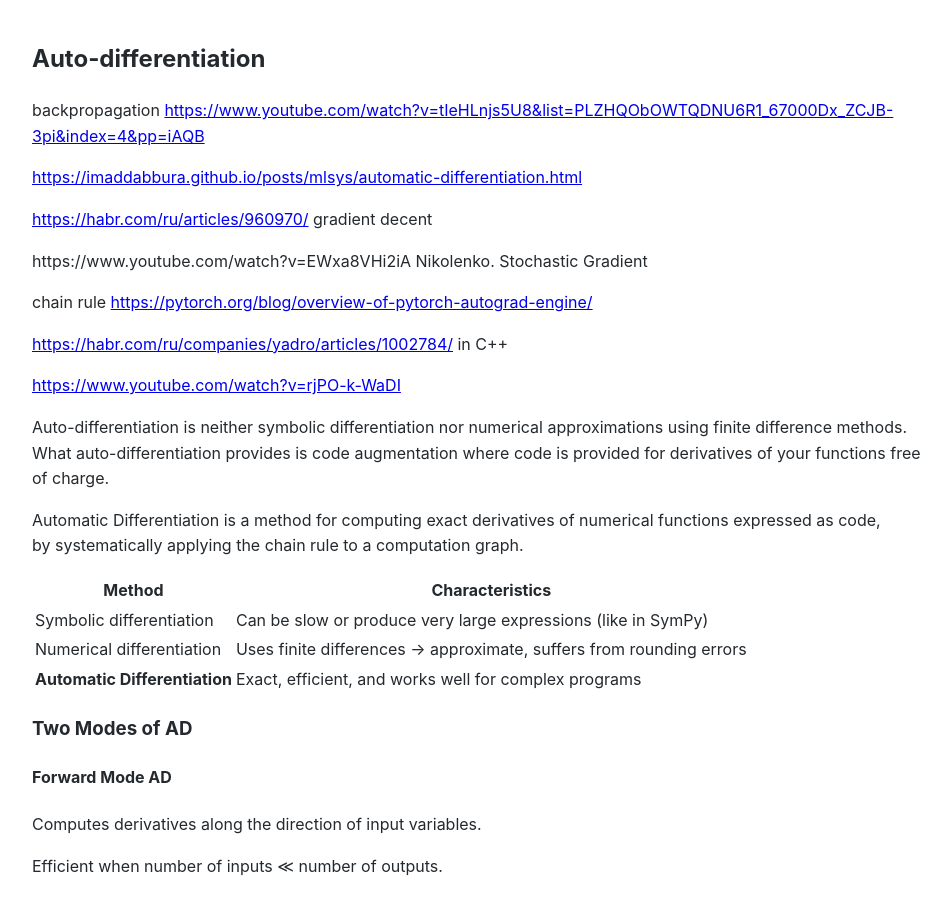
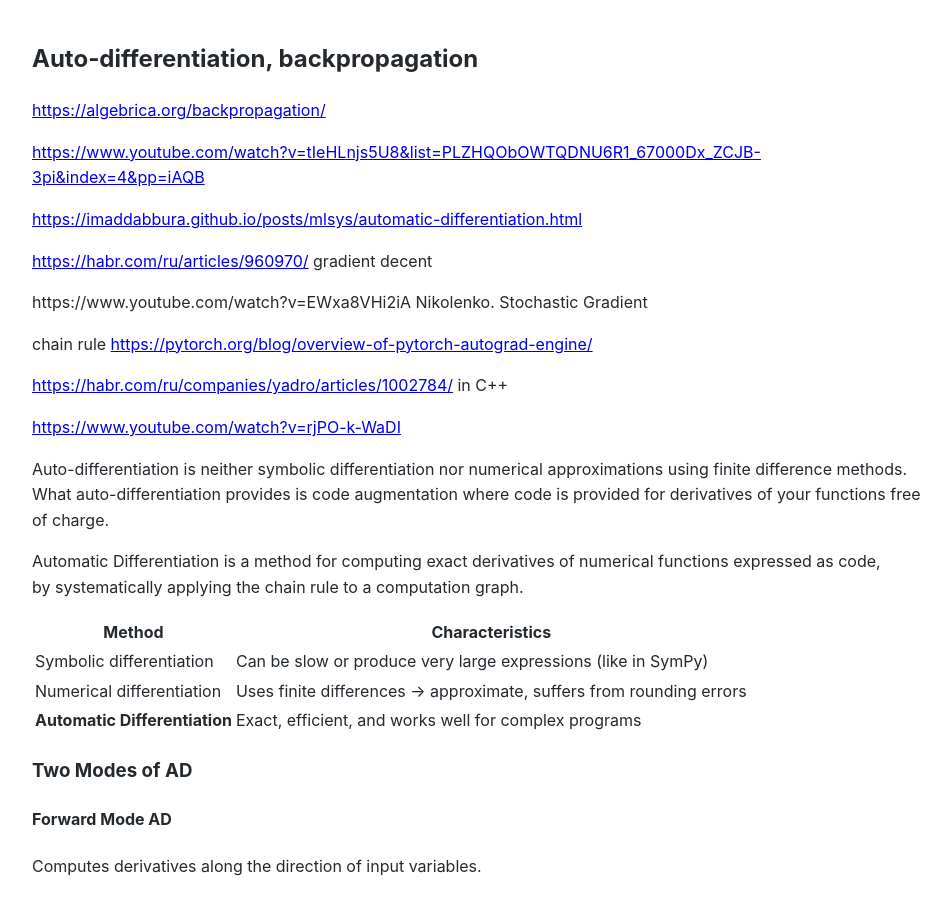
Before and after one commit to Michael-Lubinsky/michael-lubinsky.github.com, a Jekyll site: the page built from ml/autograd.md, in a window 1280 px wide and 900 px high. Shown: the whole window, without its empty margins (158-1109 px from the left). Built offline with Jekyll 4.4.1, drawn with Linux system fonts in a browser that asks for light colours; our own code applies the rules of GitHub Pages for plain Markdown files.

Commit message:
Update autograd.md

```diff
--- a/ml/autograd.md
+++ b/ml/autograd.md
@@ -1,6 +1,8 @@
-## Auto-differentiation
+## Auto-differentiation, backpropagation
 
-backpropagation
+<https://algebrica.org/backpropagation/>
+
+
 <https://www.youtube.com/watch?v=tIeHLnjs5U8&list=PLZHQObOWTQDNU6R1_67000Dx_ZCJB-3pi&index=4&pp=iAQB>
 
 <https://imaddabbura.github.io/posts/mlsys/automatic-differentiation.html>
```
